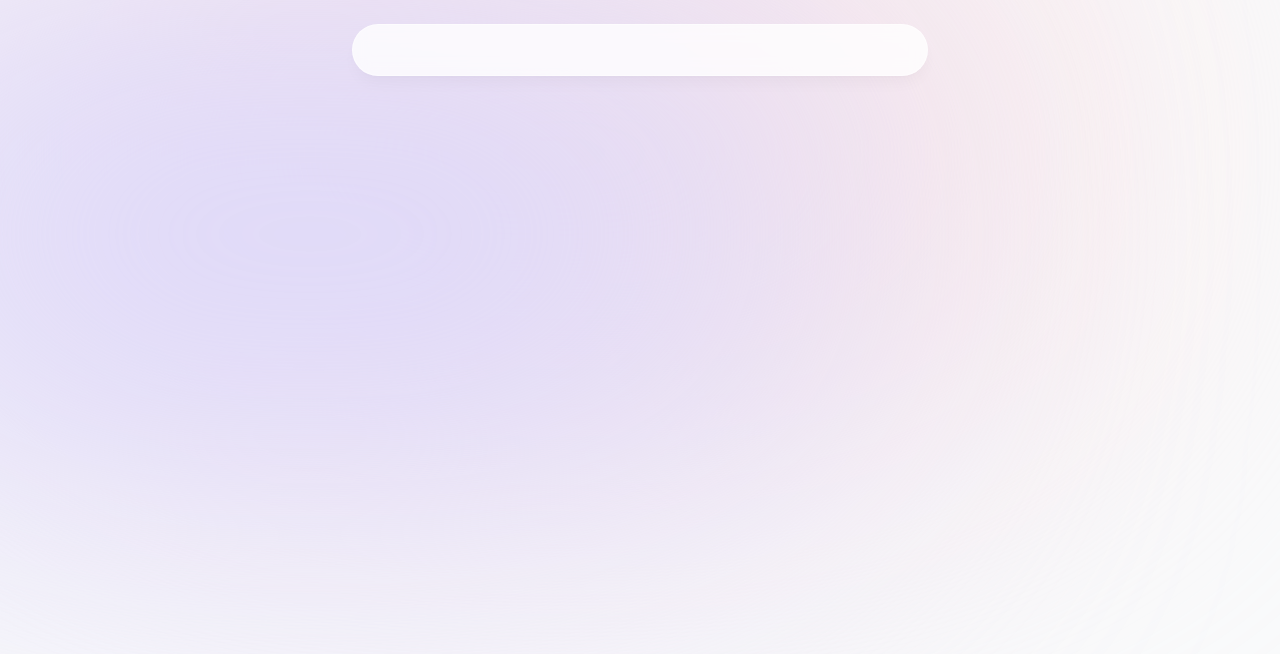
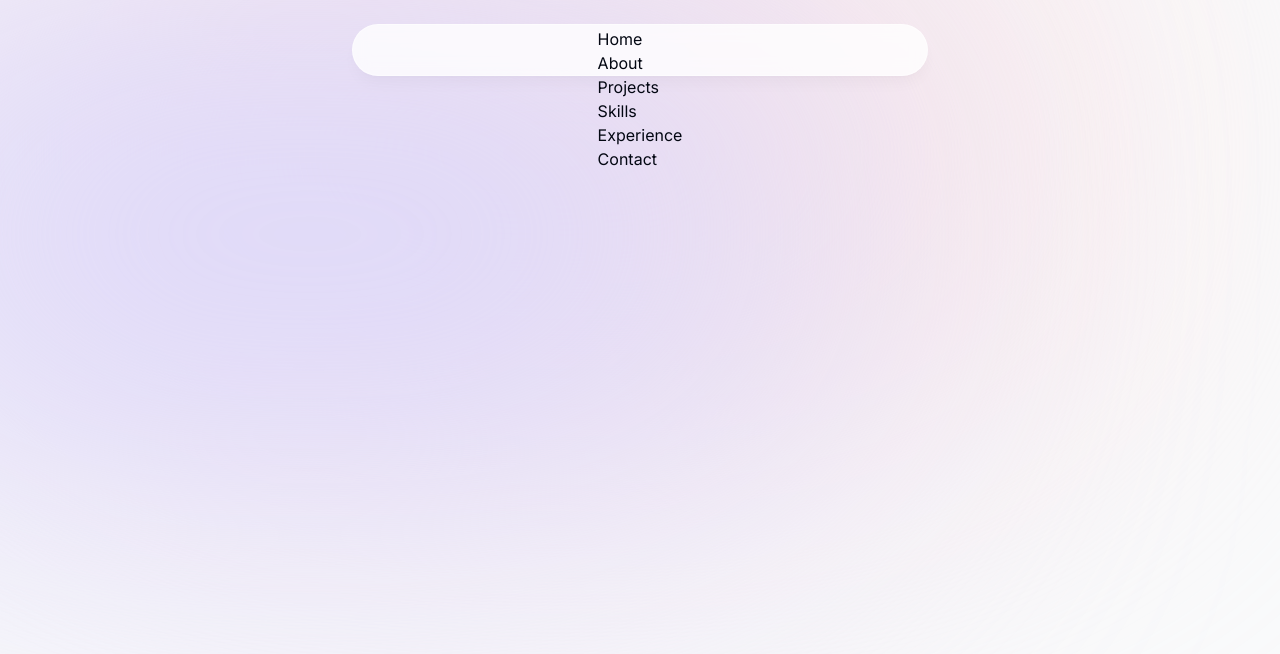
Before and after one commit to NickRamsey6/portfolio-nextjs, a Next.js app: page / in a window 1280 px wide. Shown: the top 654 px of the page. Built offline with nearby package versions, Linux system fonts and the light colour scheme.

Commit message:
setup links for header

```diff
--- a/components/header.tsx
+++ b/components/header.tsx
@@ -2,15 +2,27 @@
 /* Make this a client component to utilize browser interactivity*/
 import React from 'react'
 import { motion } from 'framer-motion';
+import { links } from '@/lib/data';
+import Link from 'next/link';
 
 export default function Header() {
   return (
-  <header className="z-[999] relative">
-    <motion.div className="fixed top-0 left-1/2  h-[4.5rem] w-full rounded-none border border-white border-opacity-40 bg-white bg-opacity-80 shadow-lg shadow-black/[0.03]
-    backdrop-blur-[0.5rem] sm:top-6 sm:h-[3.25rem] sm:w-[36rem] sm:rounded-full"
-        initial={{ y: -100, x: "-50%", opacity: 0 }}
-        animate={{ y: 0, x: "-50%", opacity: 1 }}
+  <header className='z-[999] relative'>
+    <motion.div className='fixed top-0 left-1/2  h-[4.5rem] w-full rounded-none border border-white border-opacity-40 bg-white bg-opacity-80 shadow-lg shadow-black/[0.03]
+    backdrop-blur-[0.5rem] sm:top-6 sm:h-[3.25rem] sm:w-[36rem] sm:rounded-full'
+        initial={{ y: -100, x: '-50%', opacity: 0 }}
+        animate={{ y: 0, x: '-50%', opacity: 1 }}
     ></motion.div>
+
+    <nav className='fixed top-[0.15rem] left-1/2 h-12 -translate-x-1/2 py-2 sm:top-[1.7rem] sm:h-[initial] sm:py-0'>
+        <ul>
+            {links.map((link) => (
+                <li key={link.hash}>
+                    <Link href={link.hash}>{link.name}</Link>
+                </li>
+            ))}
+        </ul>
+    </nav>
   </header>
   );
 }
```
